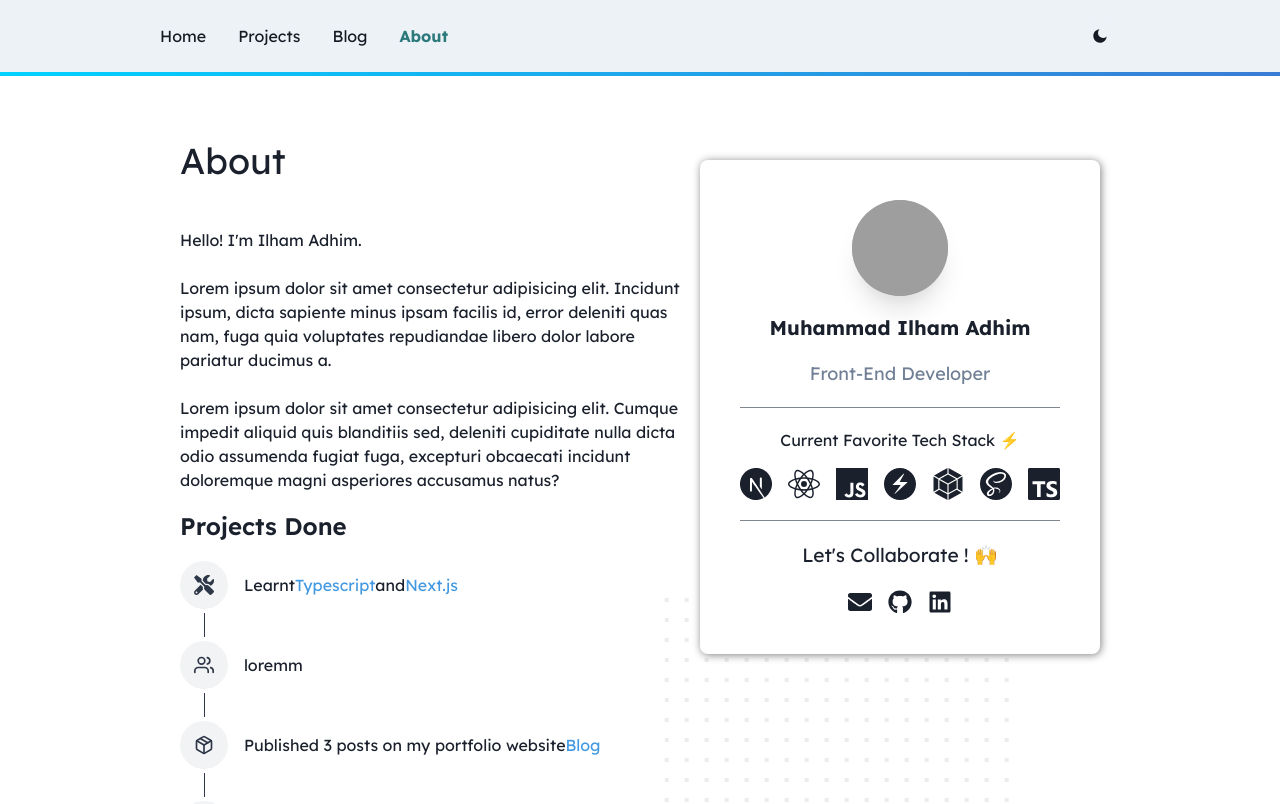
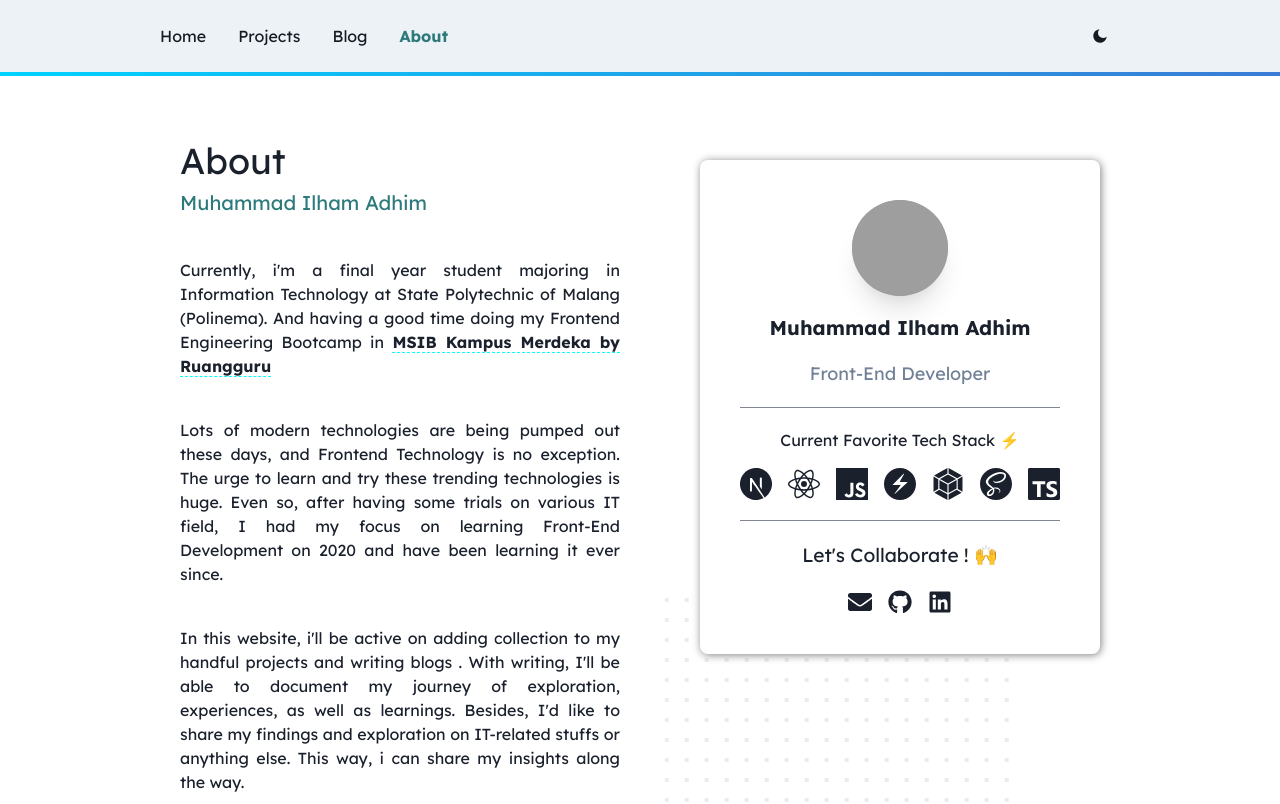
Before and after one commit to ilhamAdhim/personal-website, a Next.js app: page /About in a window 1280 px wide. Shown: the top 804 px of the page. Built offline with nearby package versions, Linux system fonts and the light colour scheme; grey boxes are pictures that could not be loaded.

Commit message:
feat: About page 🚧 and SEO setting ✅

```diff
--- a/next-seo.config.js
+++ b/next-seo.config.js
@@ -1,26 +1,8 @@
 /** @type {import('next-seo').DefaultSeoProps} */
 const defaultSEOConfig = {
-  title: "Ilham Adhim",
-  titleTemplate: "%s | Ilham Adhim",
+  title: "Web Portfolio",
+  titleTemplate: "Ilham Adhim | %s",
   defaultTitle: "Ilham Adhim",
-  description: "Next.js + chakra-ui + TypeScript template",
-  canonical: "https://nextarter-chakra.sznm.dev",
-  openGraph: {
-    url: "https://nextarter-chakra.sznm.dev",
-    title: "nextarter-chakra",
-    description: "Next.js + chakra-ui + TypeScript template",
-    images: [
-      {
-        url: "https://og-image.sznm.dev/**nextarter-chakra**.sznm.dev.png?theme=dark&md=1&fontSize=125px&images=https%3A%2F%2Fsznm.dev%2Favataaars.svg&widths=250",
-        alt: "nextarter-chakra.sznm.dev og-image",
-      },
-    ],
-    site_name: "Ilham Adhim",
-  },
-  twitter: {
-    handle: "@sozonome",
-    cardType: "summary_large_image",
-  },
 };
 
 export default defaultSEOConfig;
--- a/src/components/HeroSection/index.tsx
+++ b/src/components/HeroSection/index.tsx
@@ -35,7 +35,7 @@ const HeroSection = () => {
             <chakra.div mt="8" data-aos="fade-down" data-aos-delay="2000">
               I'm
               <chakra.span color={useColorModeValue("teal.600", "teal.400")}>
-                Ilham Adhim
+                {` Ilham Adhim`}
               </chakra.span>
             </chakra.div>
           </chakra.h2>
--- a/src/components/TimelIneSection/index.tsx
+++ b/src/components/TimelIneSection/index.tsx
@@ -58,7 +58,7 @@ const TimelineSection = ({ title }: ITimelineProps) => {
                   color={linkColor}
                   _hover={{ color: linkHoverColor }}
                   url="https://www.typescriptlang.org"
-                  text="Typescript"
+                  text={` Typescript `}
                   target="_blank"
                 />
                 and
@@ -66,7 +66,7 @@ const TimelineSection = ({ title }: ITimelineProps) => {
                   color={linkColor}
                   _hover={{ color: linkHoverColor }}
                   url="https://nextjs.org"
-                  text="Next.js"
+                  text=" Next.js "
                   target="_blank"
                 />
               </TimelineItem>
--- a/src/layout/Header.tsx
+++ b/src/layout/Header.tsx
@@ -65,9 +65,7 @@ const HeaderSmallScreen = () => {
         {navList.map((nav) => (
           <chakra.div key={nav.id}>
             <Link href={nav.link} passHref>
-              <MenuItem icon={nav.icon} command="⌘T">
-                {nav.text}
-              </MenuItem>
+              <MenuItem icon={nav.icon}>{nav.text}</MenuItem>
             </Link>
           </chakra.div>
         ))}
--- a/src/lib/styles/globals.css
+++ b/src/lib/styles/globals.css
@@ -1,11 +1,6 @@
 /* Global Styling here */
 * {
   scroll-behavior: smooth;
-}
-
-.nav-links {
-  display: inline-block;
-  position: relative;
 }
 
 /* Aktifkan ini untuk memberi border bottom gradient di navbar */
@@ -19,23 +14,25 @@
   text-decoration: none;
 }
 
-/* AKitfkan ini untuk beri animasi ketika dihover tiap linkn ya */
+/* AKitfkan ini untuk beri animasi ketika link di hover */
 
-/*
-  .nav-links:after{
+.link-external {
+  position: relative;
+}
+
+.link-external:after {
   content: "";
   position: absolute;
   width: 100%;
   transform: scaleX(0);
-    height: 5px;
-    top: 2em;
+  height: 2px;
   bottom: 0;
   left: 0;
   transform-origin: bottom right;
   transition: transform 0.25s ease-out;
-  } */
+}
 
-/* .nav-links:hover:after {
+.link-external:hover:after {
   transform: scaleX(1);
   transform-origin: bottom left;
-  } */
+}
--- a/src/pages/About.tsx
+++ b/src/pages/About.tsx
@@ -1,14 +1,28 @@
-import { Box, Flex, Text } from "@chakra-ui/react";
+import {
+  Box,
+  Flex,
+  Link,
+  Text,
+  chakra,
+  useColorModeValue,
+} from "@chakra-ui/react";
+import { NextSeo } from "next-seo";
 
 import PortfolioAbout from "components/PortfolioSection";
 import DottedBox from "components/SVGVectors/DottedBox";
 import TimelineSection from "components/TimelIneSection";
 
 const AboutPage = () => {
+  const colorName = useColorModeValue("teal.600", "teal.400");
   return (
+    <>
+      <NextSeo
+        title="About"
+        description="Ilham Adhim is a Frontend Developer from Indonesia with React as his main tech stack. He has various experience on both academic backgrounds and projects done. Check more..."
+      />
       <Box w="full" p="5" mx="auto">
         <Flex
-        gap="4"
+          gap={["10", "20"]}
           flexDirection={["column", "column", "row-reverse"]}
           justifyContent="space-evenly"
         >
@@ -20,42 +34,73 @@ const AboutPage = () => {
             <Text as="h1" fontSize="4xl">
               About
             </Text>
+            <Text as="h2" fontSize="xl" color={colorName}>
+              Muhammad Ilham Adhim
+            </Text>
 
-          <Box mt="10">
-            Hello! I'm Ilham Adhim.
+            <Box mt="4">
               {/* {`I started learning web development in May 2020,
             which is the start of the pandemic. I have nothing much to do so I
             decided to learn web development from a udemy course, then started
             watching a bunch of youtube videos to explore more about web
             development especially frontend development.`} */}
-            <br />
-            <br />
-            Lorem ipsum dolor sit amet consectetur adipisicing elit. Incidunt
-            ipsum, dicta sapiente minus ipsam facilis id, error deleniti quas
-            nam, fuga quia voluptates repudiandae libero dolor labore pariatur
-            ducimus a.
-            {/* {`There are a lot of things and technologies to learn in frontend
-            development and I am motivated to learn as much as possible. I enjoy
-            learning something new and getting feedback to make myself better
-            and improve.`} */}
-            <br />
-            <br />
-            Lorem ipsum dolor sit amet consectetur adipisicing elit. Cumque
-            impedit aliquid quis blanditiis sed, deleniti cupiditate nulla dicta
-            odio assumenda fugiat fuga, excepturi obcaecati incidunt doloremque
-            magni asperiores accusamus natus?
-            {/* {`In this website I will be writing some blogs and showcase my
-            projects. I believe that writing what I have learned is the best way
-            to remember things, and I can share my knowledge along the way. So
-            do contact me and I will be very happy to help`}! */}
+              <Text mt="10" align="justify">
+                {`Currently, i'm a final year student majoring in Information
+                Technology at State Polytechnic of Malang (Polinema). And having
+                a good time doing my Frontend Engineering Bootcamp in `}
+                <chakra.span
+                  fontWeight="bold"
+                  className="link-external"
+                  _after={{
+                    borderBottom: "1px solid cyan",
+                  }}
+                  borderBottom="1px dashed cyan"
+                >
+                  <Link
+                    isExternal
+                    _hover={{
+                      textDecoration: "none",
+                    }}
+                    href="https://kampusmerdeka.kemdikbud.go.id/program/studi-independen/browse/d3ff9ffd-0c26-4515-a13b-20bd6609229b/920c3018-41d2-11ec-a047-5674369c12f7"
+                  >
+                    {` MSIB Kampus Merdeka by Ruangguru`}
+                  </Link>
+                </chakra.span>
+              </Text>
+              <Text mt="10" align="justify">
+                Lots of modern technologies are being pumped out these days, and
+                Frontend Technology is no exception. The urge to learn and try
+                these trending technologies is huge. Even so, after having some
+                trials on various IT field, I had my focus on learning Front-End
+                Development on 2020 and have been learning it ever since.
+              </Text>
+              {/* <Text mt="10" align="justify">
+                Mainly, i utilizes Next, React, Chakra UI for building web
+                applications. I also get the grasp of E2E Testing with Cypress
+                to ensure the app built has integrated smoothly and ready to be
+                used by the client.
+              </Text> */}
+              <Text mt="10" align="justify">
+                In this website, i'll be active on adding collection to my
+                handful projects and writing blogs . With writing, I'll be able
+                to document my journey of exploration, experiences, as well as
+                learnings. Besides, I'd like to share my findings and
+                exploration on IT-related stuffs or anything else. This way, i
+                can share my insights along the way.
+              </Text>
+              <Text mt="10" align="justify">
+                I'm open to working on paid project too if there is an
+                opportunity. Feel free to reach out 👌
+              </Text>
             </Box>
             {/* <WIPComponent /> */}
-          <TimelineSection title="Projects Done" />
+            <TimelineSection title="Work Experience" />
             <TimelineSection title="Academic Background" />
             <TimelineSection title="Others" />
           </Box>
         </Flex>
       </Box>
+    </>
   );
 };
 
--- a/src/pages/index.tsx
+++ b/src/pages/index.tsx
@@ -1,4 +1,5 @@
 import { Box, Flex, Text, chakra } from "@chakra-ui/react";
+import { NextSeo } from "next-seo";
 import Link from "next/link";
 import { FaArrowDown } from "react-icons/fa";
 
@@ -9,6 +10,10 @@ import SkillSection from "components/SkillSection";
 const Home = () => {
   return (
     <>
+      <NextSeo
+        title="Home"
+        description="Frontend Developer from Indonesia. Uses React, Typescript, and Next JS as my main tech stack. Read more..."
+      />
       <Box
         display={{ md: "flex" }}
         alignItems="center"
```
Also changed, not shown: src/pages/Blog.tsx (+11 -1 lines), src/pages/Projects.tsx (+8 -1 lines). Lines whose indentation alone changed are shown as unchanged.
